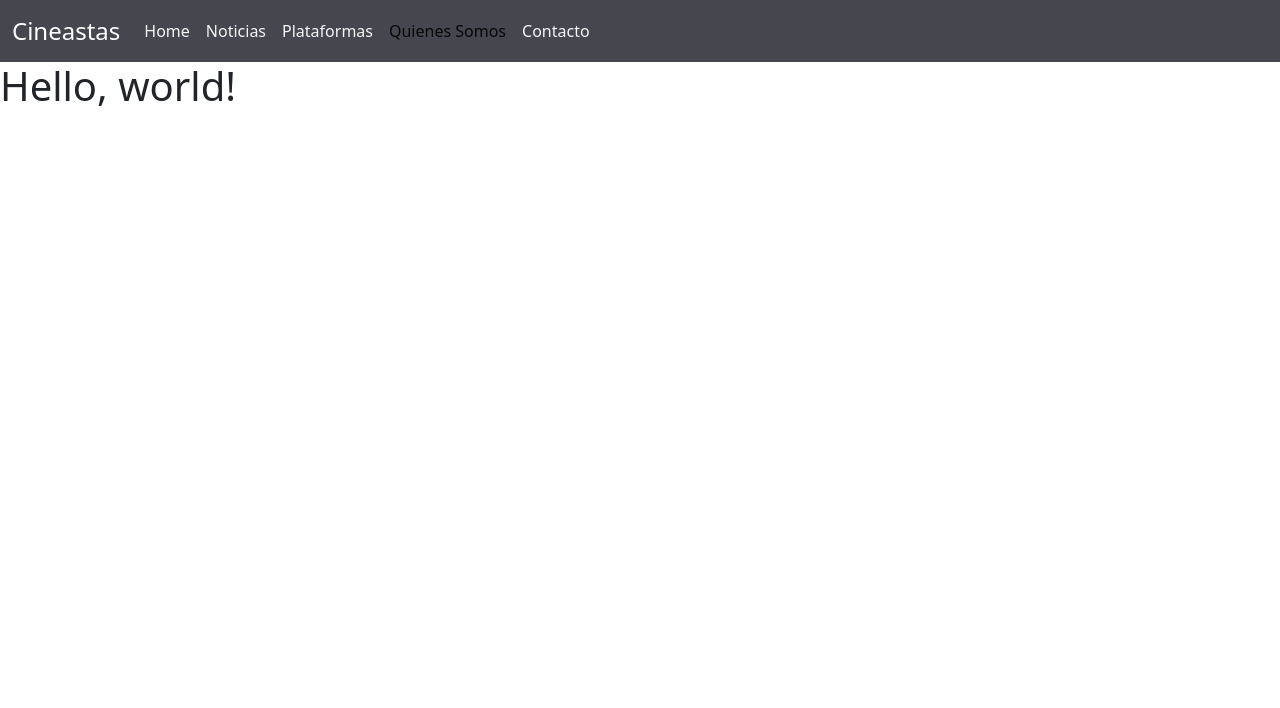
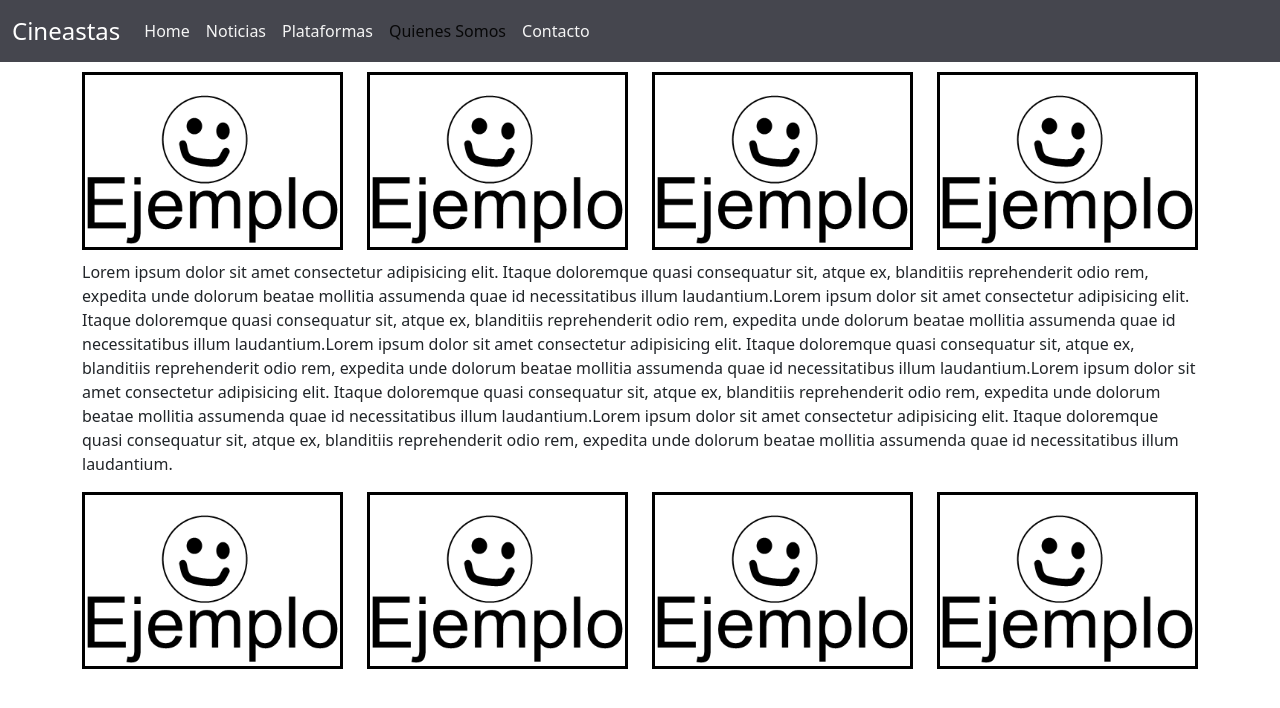
Before and after one commit to Nicolas-M-Lopez/VlogCine, a plain HTML site: page paginas/quienes-somos.html in a window 1280 px wide. Drawn offline with nearby package versions, Linux system fonts and the light colour scheme.

Commit message:
Quienes somos

```diff
--- a/paginas/quienes-somos.html
+++ b/paginas/quienes-somos.html
@@ -37,7 +37,43 @@
             </div>
         </nav>
     </header>
-    <h1>Hello, world!</h1>
+    <main>
+      <section class="container">
+        <div class="row fotoGrupo">
+          <div class="col-3">
+            <img src="../Fotos/ejemplo-foto.png" alt="foto">
+          </div>
+          <div class="col-3">
+            <img src="../Fotos/ejemplo-foto.png" alt="foto">
+          </div>
+          <div class="col-3">
+            <img src="../Fotos/ejemplo-foto.png" alt="foto">
+          </div>
+          <div class="col-3">
+            <img src="../Fotos/ejemplo-foto.png" alt="foto">
+          </div>
+        </div>
+      </section>
+      <p class="container">
+        Lorem ipsum dolor sit amet consectetur adipisicing elit. Itaque doloremque quasi consequatur sit, atque ex, blanditiis reprehenderit odio rem, expedita unde dolorum beatae mollitia assumenda quae id necessitatibus illum laudantium.Lorem ipsum dolor sit amet consectetur adipisicing elit. Itaque doloremque quasi consequatur sit, atque ex, blanditiis reprehenderit odio rem, expedita unde dolorum beatae mollitia assumenda quae id necessitatibus illum laudantium.Lorem ipsum dolor sit amet consectetur adipisicing elit. Itaque doloremque quasi consequatur sit, atque ex, blanditiis reprehenderit odio rem, expedita unde dolorum beatae mollitia assumenda quae id necessitatibus illum laudantium.Lorem ipsum dolor sit amet consectetur adipisicing elit. Itaque doloremque quasi consequatur sit, atque ex, blanditiis reprehenderit odio rem, expedita unde dolorum beatae mollitia assumenda quae id necessitatibus illum laudantium.Lorem ipsum dolor sit amet consectetur adipisicing elit. Itaque doloremque quasi consequatur sit, atque ex, blanditiis reprehenderit odio rem, expedita unde dolorum beatae mollitia assumenda quae id necessitatibus illum laudantium.
+      </p>
+      <section class="container">
+        <div class="row fotoGrupo">
+          <div class="col-3">
+            <img src="../Fotos/ejemplo-foto.png" alt="foto">
+          </div>
+          <div class="col-3">
+            <img src="../Fotos/ejemplo-foto.png" alt="foto">
+          </div>
+          <div class="col-3">
+            <img src="../Fotos/ejemplo-foto.png" alt="foto">
+          </div>
+          <div class="col-3">
+            <img src="../Fotos/ejemplo-foto.png" alt="foto">
+          </div>
+        </div>
+      </section>
+    </main>
 
 
 
--- a/style.css
+++ b/style.css
@@ -37,3 +37,12 @@ main{
     margin-bottom: 10px;
     margin-top: 5px;
 }
+
+.fotoGrupo{
+    margin-top: 5px;
+    margin-bottom: 10px;
+}
+
+.fotoGrupo div img{
+    max-width: 100%;
+}
```
